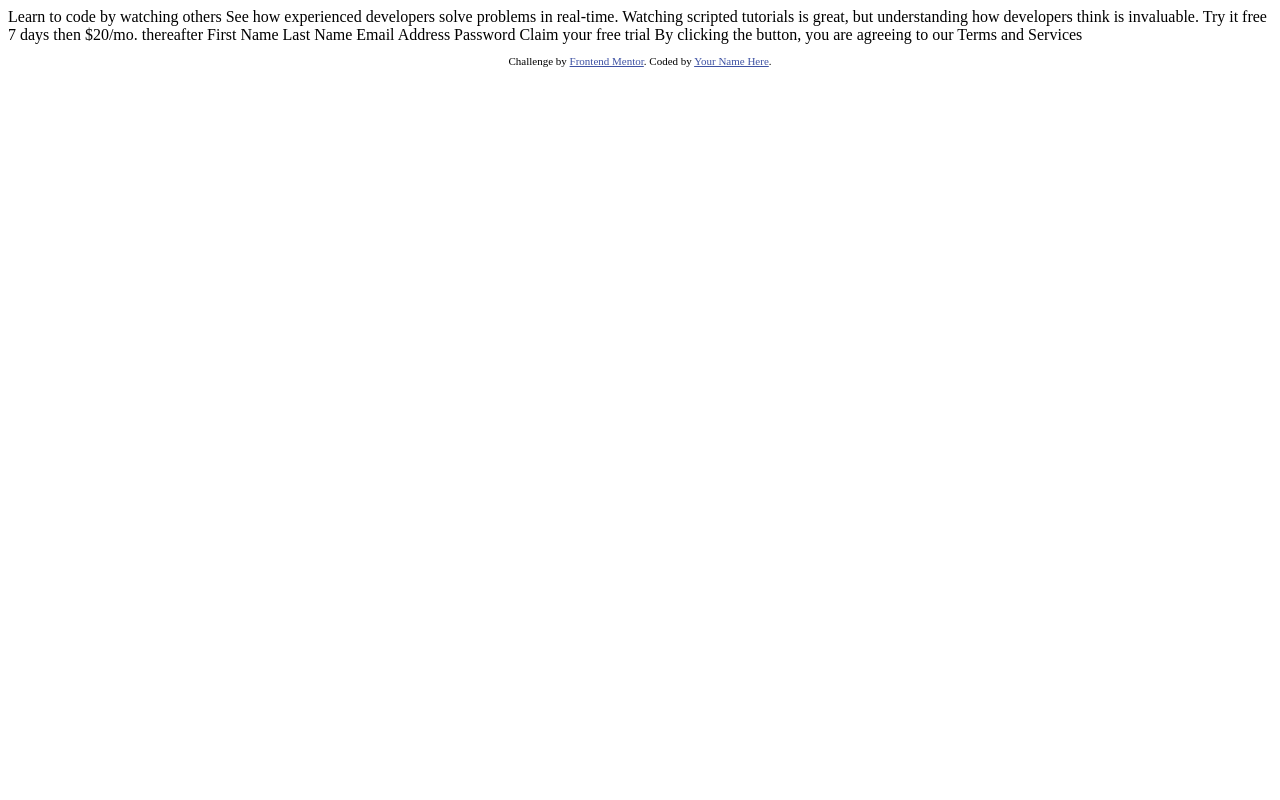
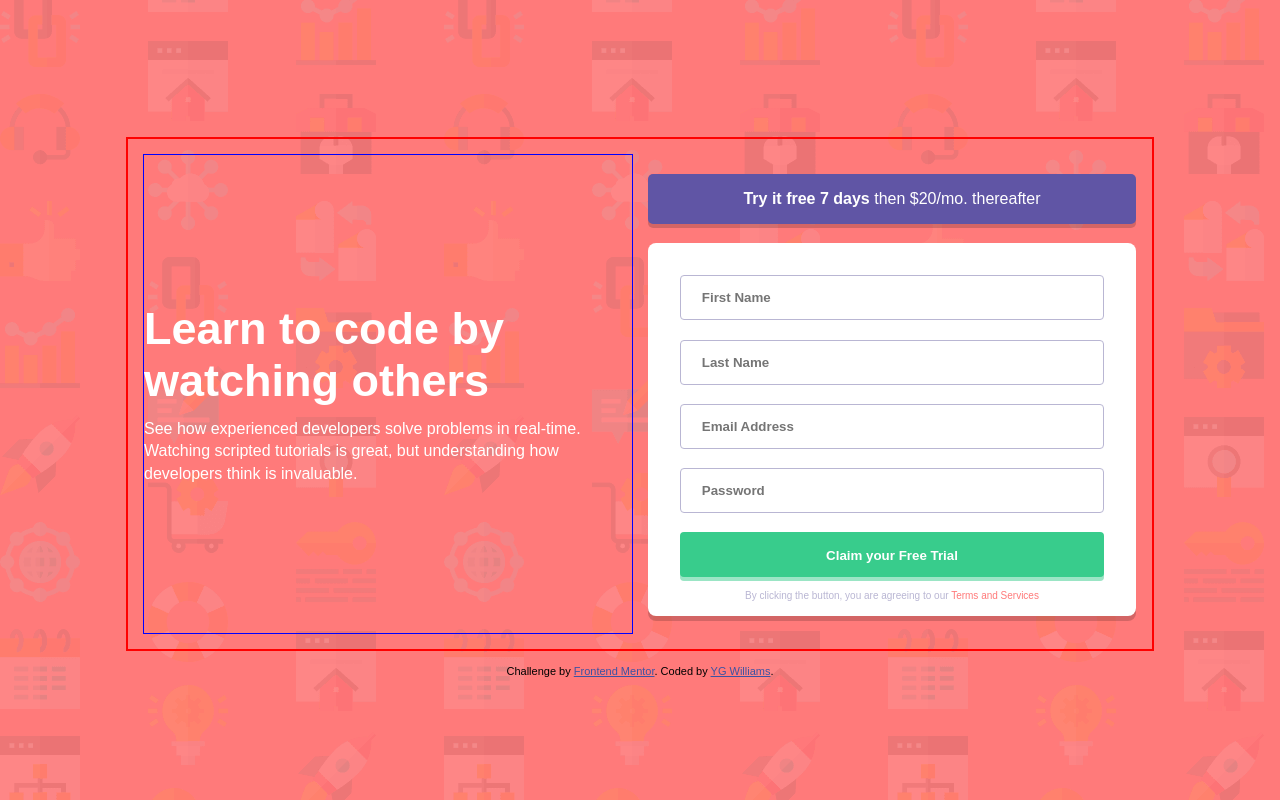
Before and after one commit to ygwilliams4/Intro-component-with-sign-up-form, a plain HTML site: page index.html in a window 1280 px wide. Drawn offline with Linux system fonts and the light colour scheme.

Commit message:
Added stylesheet and modified index.html

```diff
--- a/index.html
+++ b/index.html
@@ -2,41 +2,57 @@
 <html lang="en">
 <head>
   <meta charset="UTF-8">
-  <meta name="viewport" content="width=device-width, initial-scale=1.0"> <!-- displays site properly based on user's device -->
+  <meta name="viewport" content="width=device-width, initial-scale=1.0">
 
+  <link rel="stylesheet" href="styles.css">
   <link rel="icon" type="image/png" sizes="32x32" href="./images/favicon-32x32.png">
 
   <title>Frontend Mentor | Intro component with sign up form</title>
 
-  <!-- Feel free to remove these styles or customise in your own stylesheet 👍 -->
-  <style>
-    .attribution { font-size: 11px; text-align: center; }
-    .attribution a { color: hsl(228, 45%, 44%); }
-  </style>
+
 </head>
 <body>
 
-  Learn to code by watching others
+  <main>
+    <div class="container">
+      <div class="col main-text">
+        <h1>
+          Learn to code by watching others
+        </h1>
+        <p>
+          See how experienced developers solve problems in real-time. Watching scripted tutorials is great,
+  but understanding how developers think is invaluable.
+        </p>
+      </div>
+      <div class="col form-container">
+        <div class="form-header">
+          <p>
+            <span>Try it free 7 days</span> then $20/mo. thereafter
+          </p>
+        </div>
+        <div class="form-container-inner">
+          <form action="#" method="get">
+            <input type="text" placeholder="First Name" id="First Name">
+            <input type="text" placeholder="Last Name" id="Last Name">
+            <input type="email" placeholder="Email Address" id="Email">
+            <input type="password" placeholder="Password" id="Password">
+            <input type="submit" value="Claim your Free Trial" id="btn">
+          </form>
+          <p class="confirmation">
+            By clicking the button, you are agreeing to our <span>Terms and Services</span>
+          </p>
+        </div>
+      </div>
+    </div>
+    <footer>
+      <p class="attribution">
+        Challenge by <a href="https://www.frontendmentor.io?ref=challenge" target="_blank">Frontend Mentor</a>.
+        Coded by <a href="#">YG Williams</a>.
+      </p>
+    </footer>
+  </main>
 
-  See how experienced developers solve problems in real-time. Watching scripted tutorials is great,
-  but understanding how developers think is invaluable.
 
-  Try it free 7 days then $20/mo. thereafter
 
-  First Name
-  Last Name
-  Email Address
-  Password
-
-  Claim your free trial
-
-  By clicking the button, you are agreeing to our Terms and Services
-
-  <footer>
-    <p class="attribution">
-      Challenge by <a href="https://www.frontendmentor.io?ref=challenge" target="_blank">Frontend Mentor</a>.
-      Coded by <a href="#">Your Name Here</a>.
-    </p>
-  </footer>
 </body>
 </html>
--- /dev/null
+++ b/styles.css
@@ -0,0 +1,151 @@
+* {
+  margin: 0;
+  padding: 0;
+  box-sizing: border-box;
+  font-family: "Poppins", sans-serif;
+}
+main {
+  width: 100%;
+  min-height: 100vh;
+  display: flex;
+  outline: 2px solid purple;
+  flex-direction: column;
+  justify-content: center;
+  align-items: center;
+  background-image: url("images/bg-intro-desktop.png");
+  background-color: hsl(0, 100%, 74%);
+}
+.container {
+  min-height: 63vh;
+  max-width: 80vw;
+  margin: 1rem;
+  display: grid;
+  grid-gap: 1rem;
+  grid-template-columns: 1fr 1fr;
+  outline: 2px solid red;
+  padding: 1rem;
+}
+.main-text {
+  display: flex;
+  justify-content: center;
+  flex-direction: column;
+  color: #fff;
+  outline: 1px solid blue;
+}
+.main-text h1 {
+  font-size: 45px;
+  margin-bottom: 0.7rem;
+}
+.main-text p {
+  line-height: 1.4;
+}
+.form-header {
+  padding: 1rem;
+  border-radius: 5px;
+  background-color: hsl(248, 32%, 49%);
+  text-align: center;
+  color: #fff;
+  margin: 1.2rem 0;
+  box-shadow: 0px 4px 0px rgba(0, 0, 0, 0.171);
+}
+.form-header p span {
+  font-weight: 800;
+}
+.form-container-inner {
+  background-color: #fff;
+  height: 78%;
+  padding: 2rem;
+  border-radius: 8px;
+  box-shadow: 0px 5px 0px rgba(0, 0, 0, 0.171);
+}
+input {
+  width: 100%;
+  outline: none;
+  border: 1px solid hsl(246, 25%, 77%);
+  border-radius: 4px;
+  margin-bottom: 1.2rem;
+  height: 45px;
+  padding: 1rem 1.3rem;
+  font-weight: 700;
+  color: hsl(249, 10%, 26%);
+}
+input:focus {
+  border: 1px solid hsl(249, 10%, 26%);
+}
+#btn {
+  background-color: hsl(154, 59%, 51%);
+  border: none;
+  outline: none;
+  height: 45px;
+  color: #fff;
+  border-radius: 4px;
+  transition: all 0.5s ease;
+  margin-bottom: 0.8rem;
+  box-shadow: 0px 4px 0px hsla(154, 59%, 51%, 0.5);
+}
+#btn:hover {
+  cursor: pointer;
+  opacity: 0.7;
+}
+.confirmation {
+  font-size: 10px;
+  color: hsl(246, 25%, 77%);
+  text-align: center;
+}
+.confirmation span {
+  color: hsl(0, 100%, 74%);
+}
+
+.attribution {
+  font-size: 11px;
+  text-align: center;
+}
+.attribution a {
+  color: hsl(228, 45%, 44%);
+}
+
+
+
+@media (max-width: 768px) {
+  .container {
+    margin: 1rem 0;
+    max-height: fit-content;
+    padding: 0 0.4rem;
+    min-width: 99vw;
+  }
+}
+
+@media (max-width: 425px) {
+  .container {
+    grid-template-columns: 1fr;
+    padding: 1rem;
+    margin: 1rem 0;
+  }
+  .main-text {
+    text-align: center;
+    padding: 2rem 0.2rem;
+  }
+  .main-text h1 {
+    font-size: 40px;
+  }
+  .main-text p {
+    width: 70%;
+    margin: 0 auto;
+  }
+}
+
+@media (max-width: 320px) {
+  main {
+    overflow: hidden;
+  }
+  .container {
+    margin: 0.3rem 0;
+    padding: 0.5rem;
+  }
+  .main-text h1 {
+    font-size: 35px;
+  }
+  .form-container-inner {
+    padding: 2rem 1rem;
+  }
+}
```
